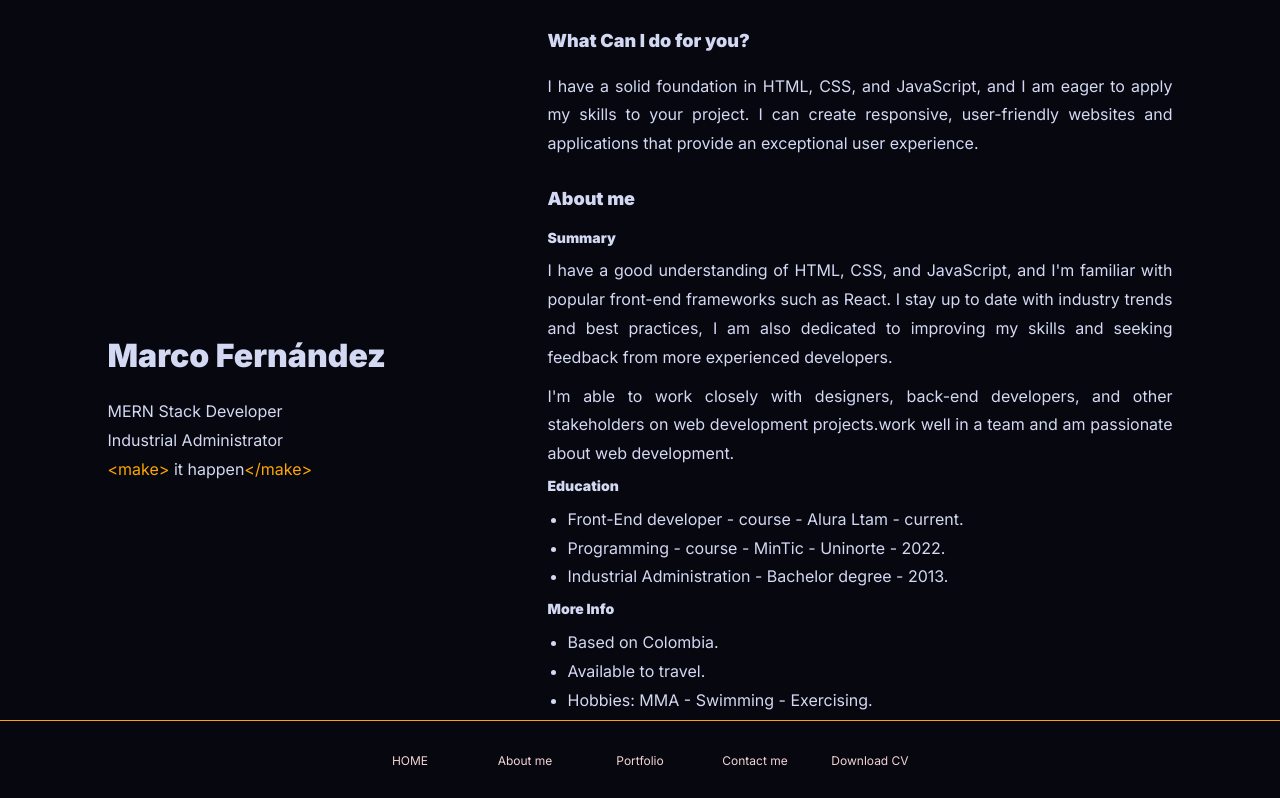
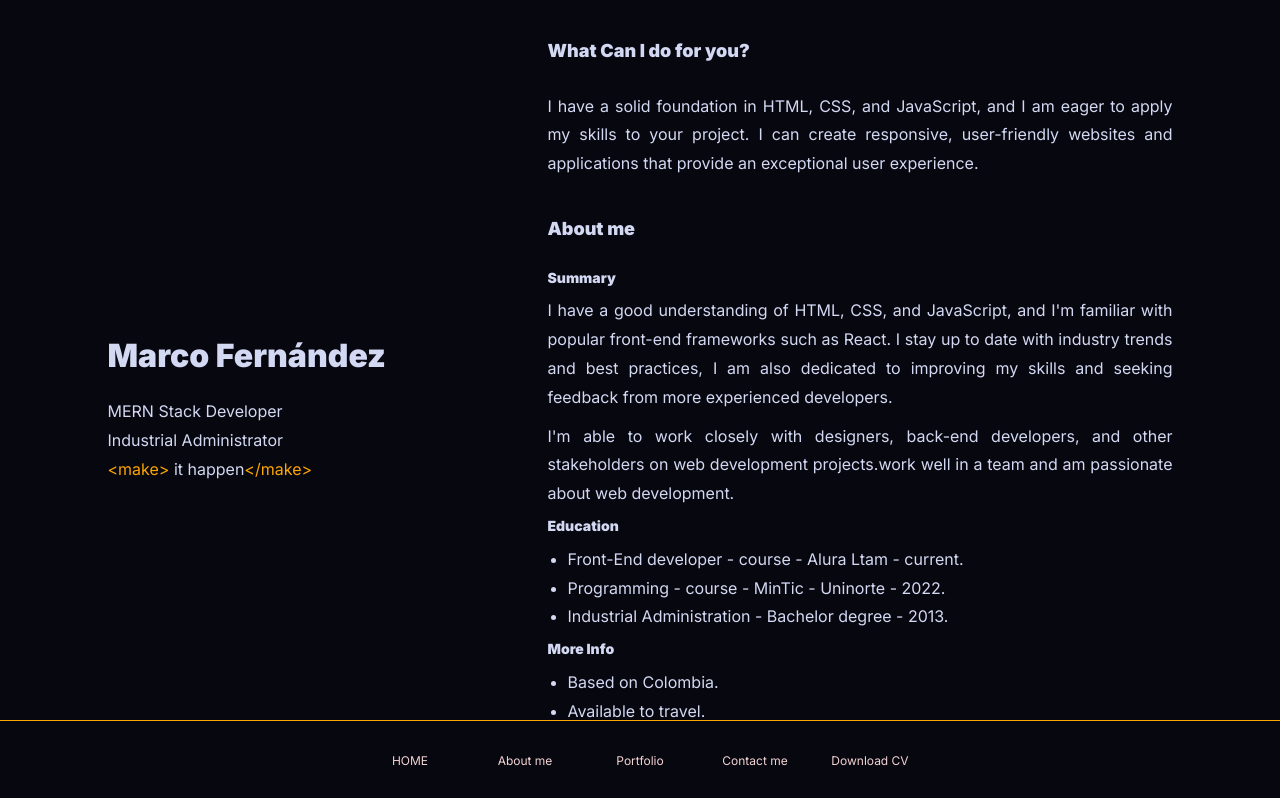
Before and after one commit to afmarquinho/Portfolio-Frontend, a React (Vite) app: page / in a window 1280 px wide. Shown: the top 798 px of the page. Built offline with nearby package versions, Linux system fonts and the light colour scheme; a web font is replaced by a local one.

Commit message:
se ponen las posiciones stycky en celular

```diff
--- a/src/App.css
+++ b/src/App.css
@@ -143,6 +143,10 @@ img {
 }
 
 /* //*ROW */
+.row section {
+  position: static;
+}
+
 @media (min-width: 992px) {
   main {
       padding-top: 10rem;
@@ -190,6 +194,14 @@ img {
 /* //*FIN ASIDE */
 
 /* //*SECTION */
+.title{
+  position: -webkit-sticky;
+  position: sticky;
+  top: -1px;
+  background-color: var(--fondo);
+  padding: 1rem 0;
+  z-index: 500;
+}
 .portfolio{
   color: var(--resaltado)
 }
--- a/src/potafolio/Home.jsx
+++ b/src/potafolio/Home.jsx
@@ -21,7 +21,7 @@ const Home = () => {
               </aside>
               <section className="col-12 col-lg-5 col-xl-6 ">
                 <div className="article article1 my-5">
-                  <h2 id="doForU" className="title position-sticky">
+                  <h2 id="doForU" className="title">
                     What Can I do for you?
                   </h2>
                   <p className="content text-justify">
@@ -32,7 +32,7 @@ const Home = () => {
                   </p>
                 </div>
                 <div className="article article2 my-5">
-                  <h2 className="about__me" id="about-me">
+                  <h2 className="title about__me" id="about-me">
                     About me
                   </h2>
                   <h3 className="summary">Summary</h3>
@@ -118,7 +118,7 @@ const Home = () => {
                 </div>
 
                 <div className="article article2 my-5">
-                  <h2 className="portfolio" id="portfolio">
+                  <h2 className="title portfolio" id="portfolio">
                     Portfolio
                   </h2>
                   <div className="project project1">
@@ -171,6 +171,7 @@ const Home = () => {
                       <span className="">Axios</span>
                       <span className="">Express</span>
                       <span className="">Mongo DB</span>
+
                     </p>
                   </div>
                 </div>
```
